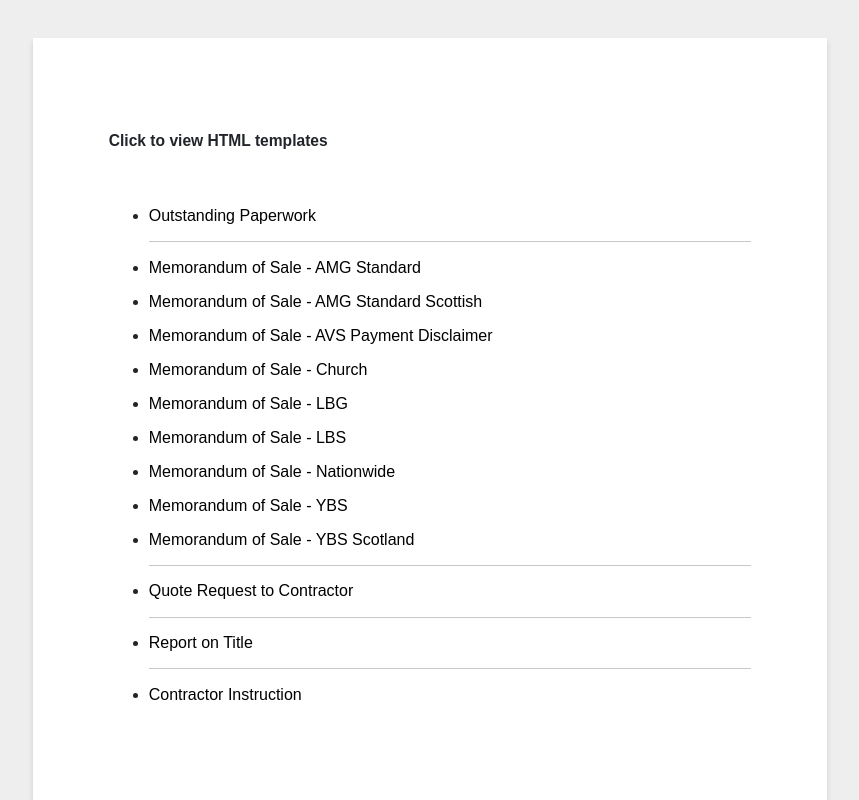
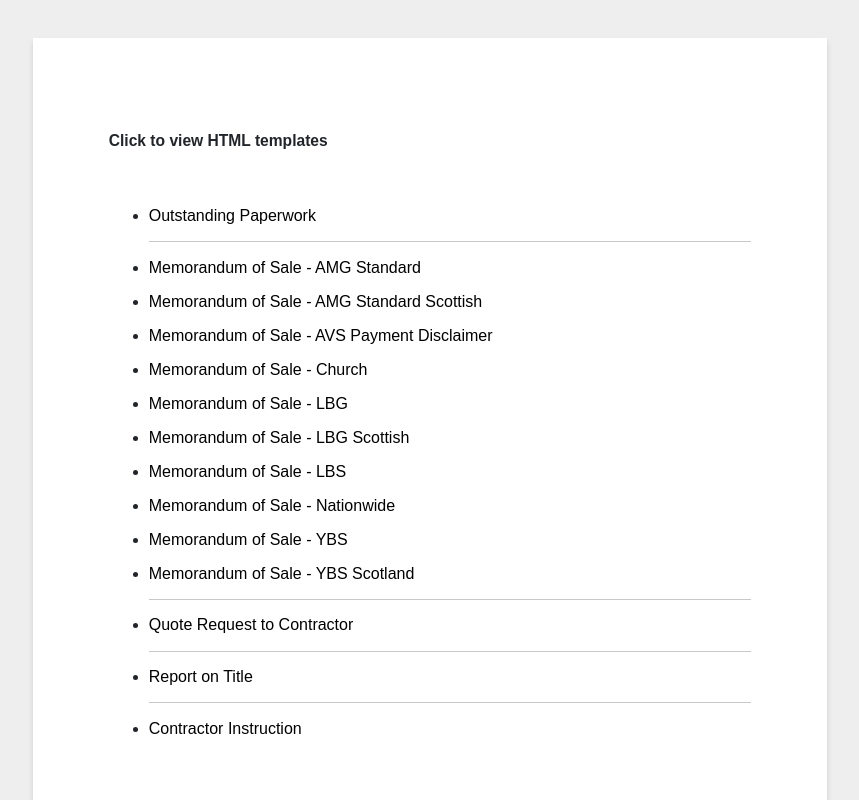
Before and after one commit to amg-jack/letter_templates, a plain HTML site: page templates/index.html in a window 1280 px wide. Shown: the top 800 px of the page, without its empty margins (210-1069 px from the left). Drawn offline with Linux system fonts and the light colour scheme.

Commit message:
updated index

```diff
--- a/templates/index.html
+++ b/templates/index.html
@@ -49,6 +49,9 @@
                 <a href="AMG_MOS_LBG.html">Memorandum of Sale - LBG</a>
             </li>
             <li>
+                <a href="AMG_MOS_LBG_Scottish.html">Memorandum of Sale - LBG Scottish</a>
+            </li>
+            <li>
                 <a href="AMG_MOS_LBS.html">Memorandum of Sale - LBS</a>
             </li>
             <li>
```
